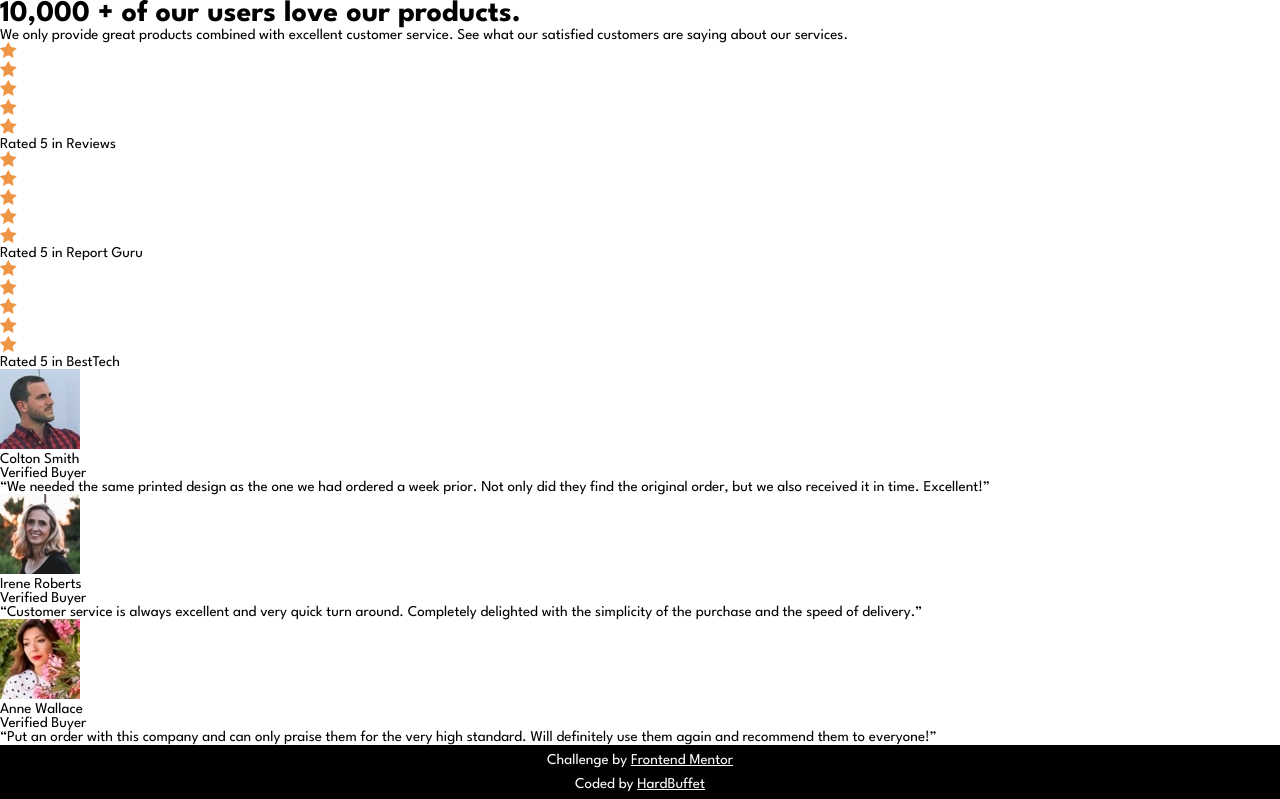
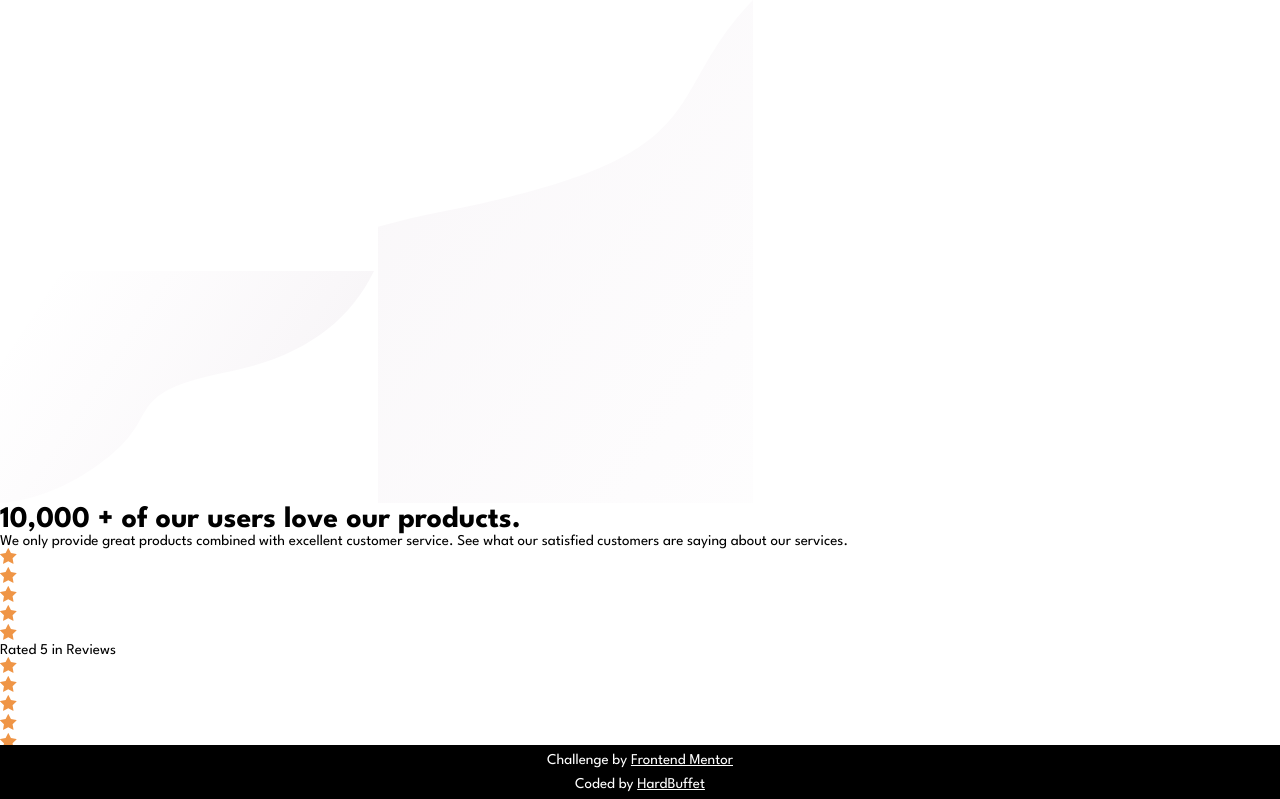
Before and after one commit to HardBuffet/social-proof-section, a plain HTML site: page index.html in a window 1280 px wide. Shown: the top 799 px of the page. Drawn offline with Linux system fonts and the light colour scheme.

Commit message:
added 'bg-pattern' into html file

```diff
--- a/index.html
+++ b/index.html
@@ -8,6 +8,14 @@
     <link rel="stylesheet" href="assets/css/styles.css">
   </head>
   <body>
+    <div class="bg-pattern">
+      <picture class="bg-pattern__top">
+        <source srcset="images/bg-pattern-top-desktop.svg" media="(min-width: 1440px)"><img src="images/bg-pattern-top-mobile.svg" alt="">
+      </picture>
+      <picture class="bg-pattern__bottom">
+        <source srcset="images/bg-pattern-bottom-desktop.svg" media="(min-width: 1440px)"><img src="images/bg-pattern-bottom-mobile.svg" alt="">
+      </picture>
+    </div>
     <main class="main main__comments">
       <div class="about-company">
         <div class="about-company__text-content">
```
Also changed, not shown: 3 other files.
